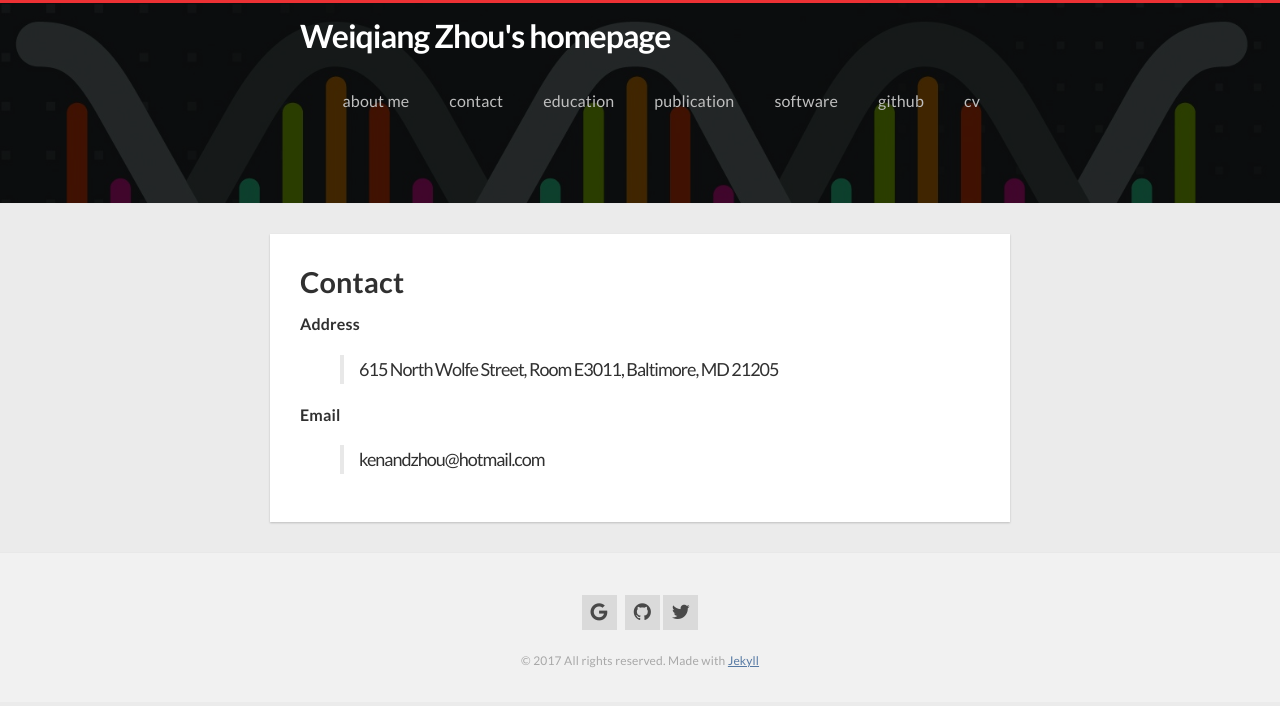
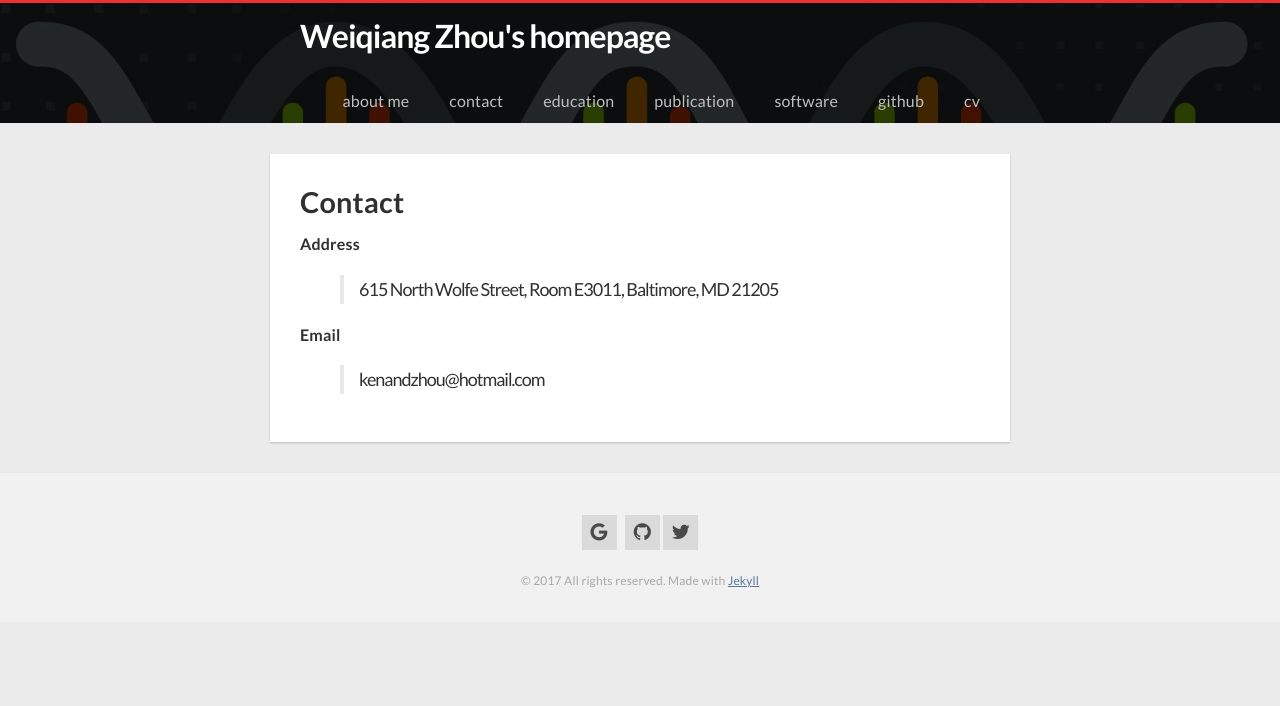
Before and after one commit to ILoveYouKen/ILoveYouKen.github.io, a Jekyll site: the page built from contact.md, in a window 1280 px wide. Shown: the top 706 px of the page. Built offline with Jekyll 4.4.1, drawn with Linux system fonts in a browser that asks for light colours; nearby versions of some CDN libraries.

Commit message:
Update _layout.scss

```diff
--- a/_sass/_layout.scss
+++ b/_sass/_layout.scss
@@ -45,7 +45,7 @@
   min-height: 60px;
   position: relative;
   @extend %clearfix;
-  padding: 100px 0;
+  padding: 60px 0;
   margin-bottom: 30px;
 
   .overlay {
```
